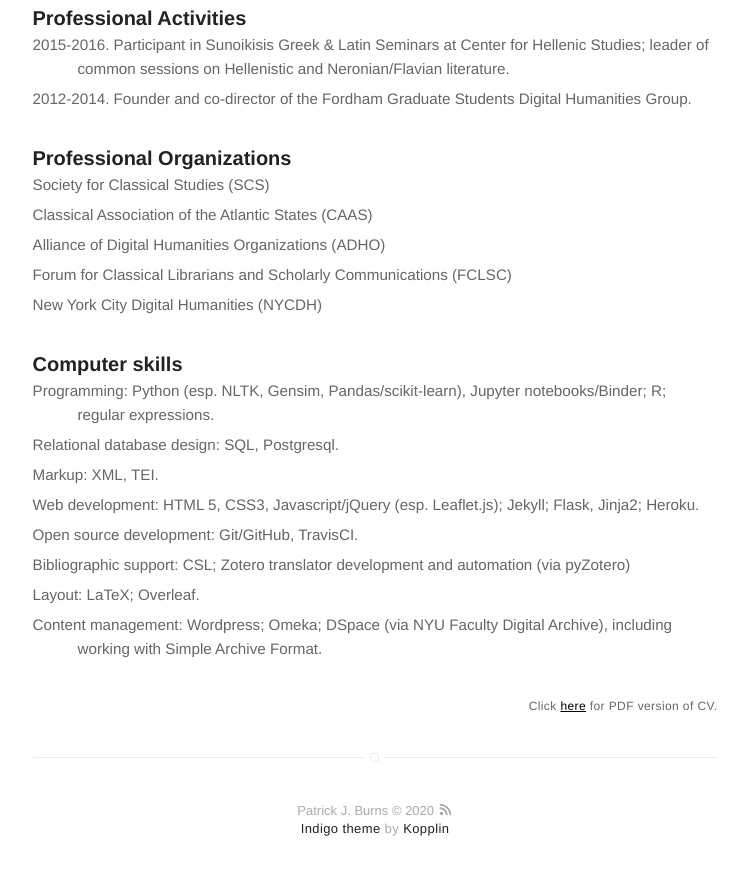
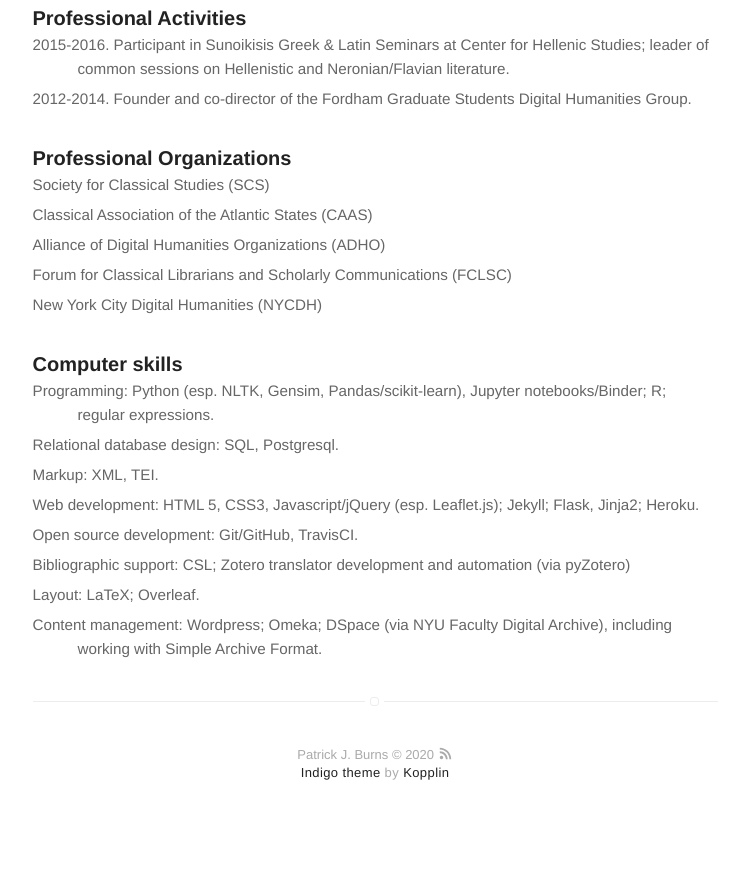
Before and after one commit to diyclassics/diyclassics.github.io, a Jekyll site: the page built from cv.md, in a window 1280 px wide and 900 px high, scrolled down 7173 px. Shown: the top 875 px of the window, without its empty margins (265-1012 px from the left). Built offline with Jekyll 4.4.1, drawn with Linux system fonts in a browser that asks for light colours; after the commit the page ends 8017 px from its top, so only the background shows below that.

Commit message:
Remove link

```diff
--- a/_layouts/cv.html
+++ b/_layouts/cv.html
@@ -5,6 +5,4 @@ layout: wide
 
 {{content}}
 
-<p class="cv-download">Click <a href="../cv.pdf">here</a> for PDF version of CV.</p>
-
 {% include footer.html %}
```
